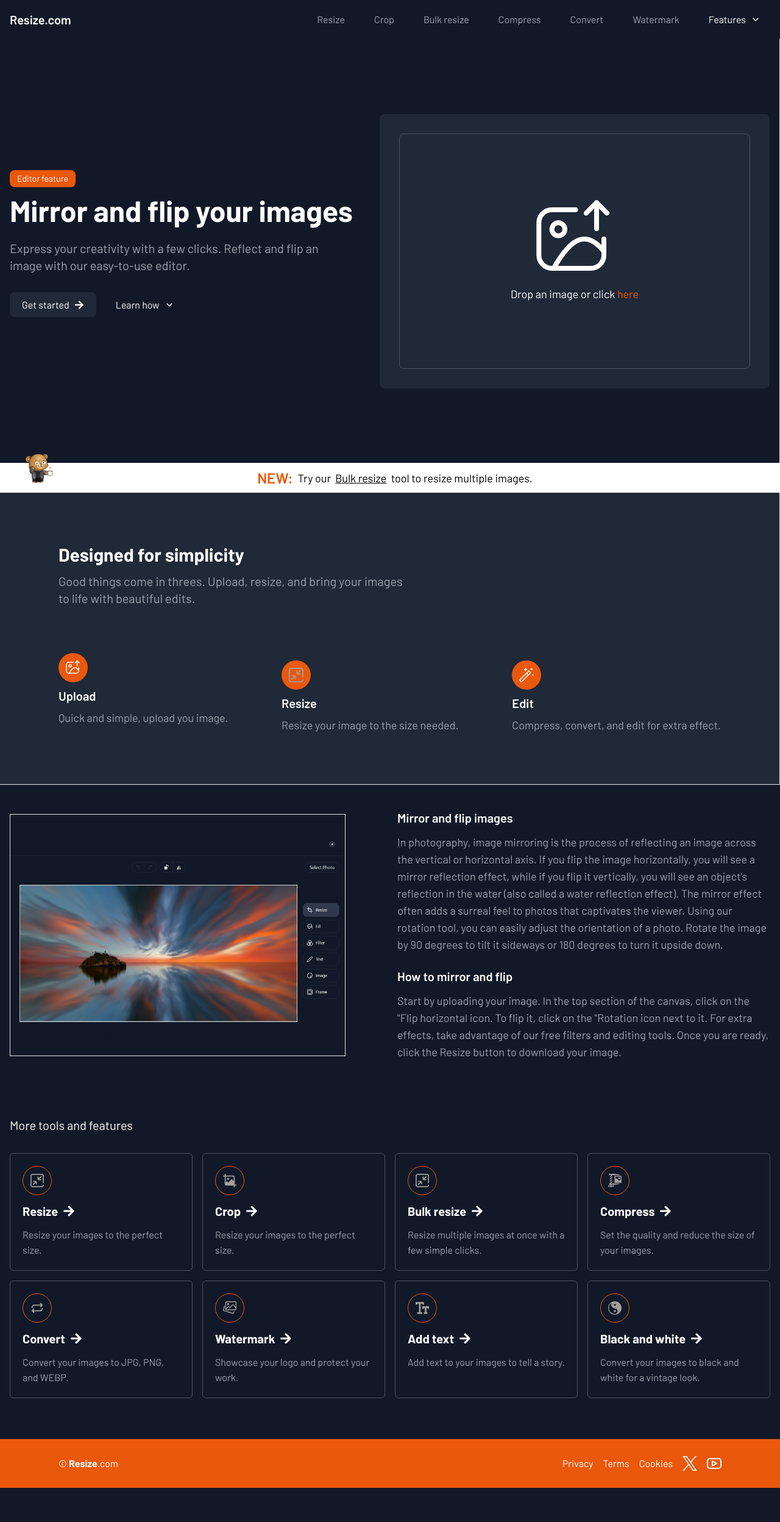
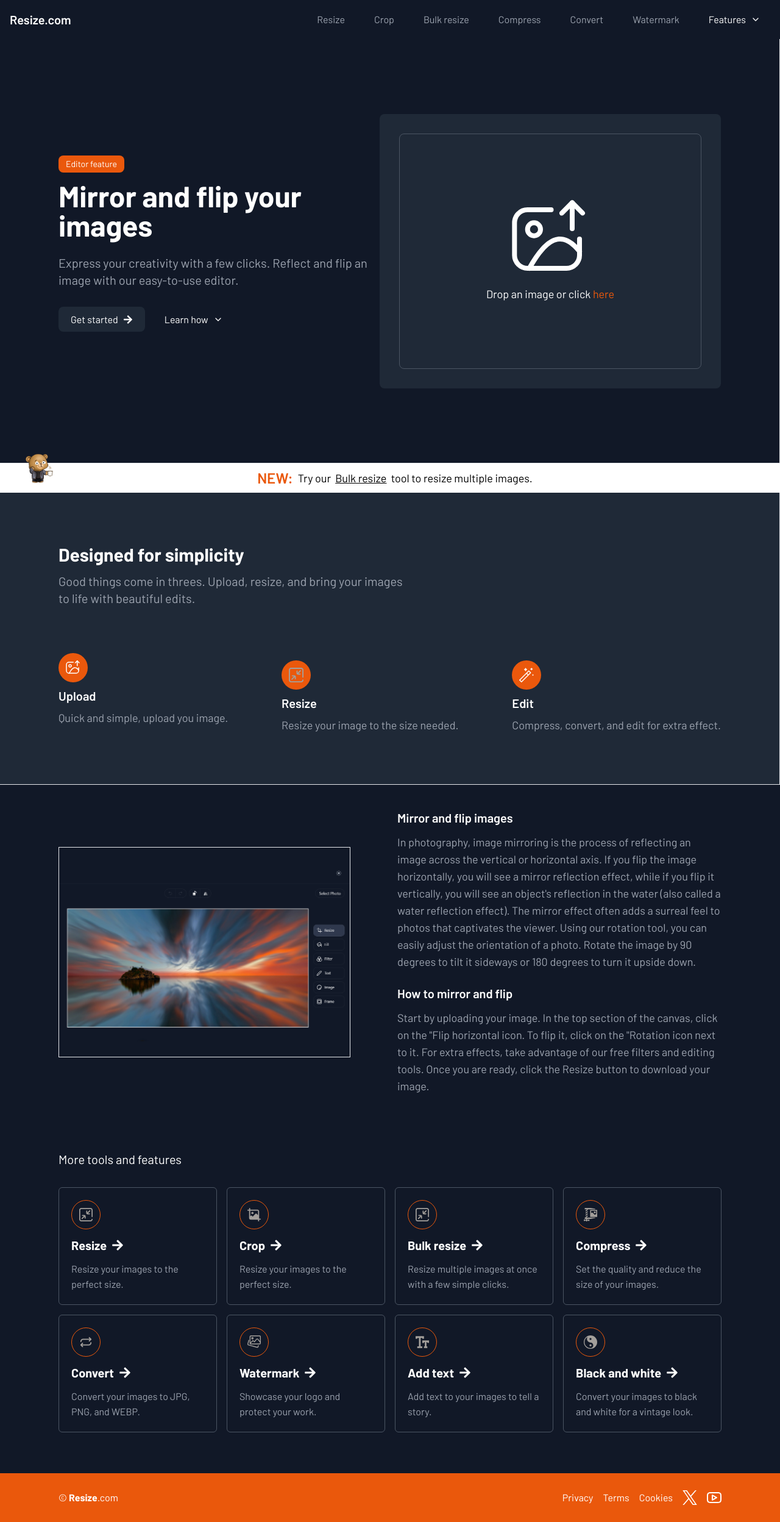
Before and after one commit to Giathi-Daniel/Landing-Pages, a React (Vite) app in the folder Resize/: page /mirror-flip in a window 1280 px wide. Shown: the whole page at 61% size. Before the commit the page ends 2440 px from the top, so only its background shows below. Built offline with nearby package versions, Linux system fonts and the light colour scheme.

Commit message:
Update MirroFlip.jsx

```diff
--- a/Resize/src/pages/MirroFlip.jsx
+++ b/Resize/src/pages/MirroFlip.jsx
@@ -11,7 +11,7 @@ const MirrorFlip = () => {
 
   return (
     <>
-      <section className="relative bg-dark px-4 border border-b-borderLight border-t-0 border-l-0 flex flex-col md:flex-row items-center justify-between h-[87vh]">
+      <section className="relative bg-dark lg:px-[6rem] px-4 border border-b-borderLight border-t-0 border-l-0 flex flex-col md:flex-row items-center justify-between h-[87vh]">
         <div className="w-full">
           <p className="px-3 py-1 flex items-center text-white text-sm bg-secondary w-fit rounded-lg">Editor feature</p>
           <h1 className="text-5xl mt-[-1rem] font-bold text-white">Mirror and flip your images</h1>
@@ -57,7 +57,7 @@ const MirrorFlip = () => {
       <Procedure />
 
       {/* HOW-TO */}
-      <section id="how-to" className="grid md:grid-cols-2 grid-cols-1 md:gap-6 gap-[3rem] py-10 px-4 mb-[-2rem]">
+      <section id="how-to" className="grid md:grid-cols-2 grid-cols-1 md:gap-6 gap-[3rem] py-10 lg:px-[6rem] px-4 mb-[-2rem]">
         <div className="md:w-[90%] w-full flex items-center justify-center">
           <img src="/images/mirror-flip.png" alt="features-image" className="border border-borderLight" />
         </div>
@@ -86,7 +86,7 @@ const MirrorFlip = () => {
       </section>
 
       {/* TOOLS */}
-      <section className="flex flex-col justify-center px-4 mb-[-1rem]">
+      <section className="flex flex-col justify-center lg:px-[6rem] px-4 mb-[-1rem]">
         <h1 className="text-white md:text-xl text-lg mb-8">More tools and features</h1>
 
         <div className="grid lg:grid-cols-4 md:grid-cols-2 grid-cols-1 gap-4 content-center">
```
